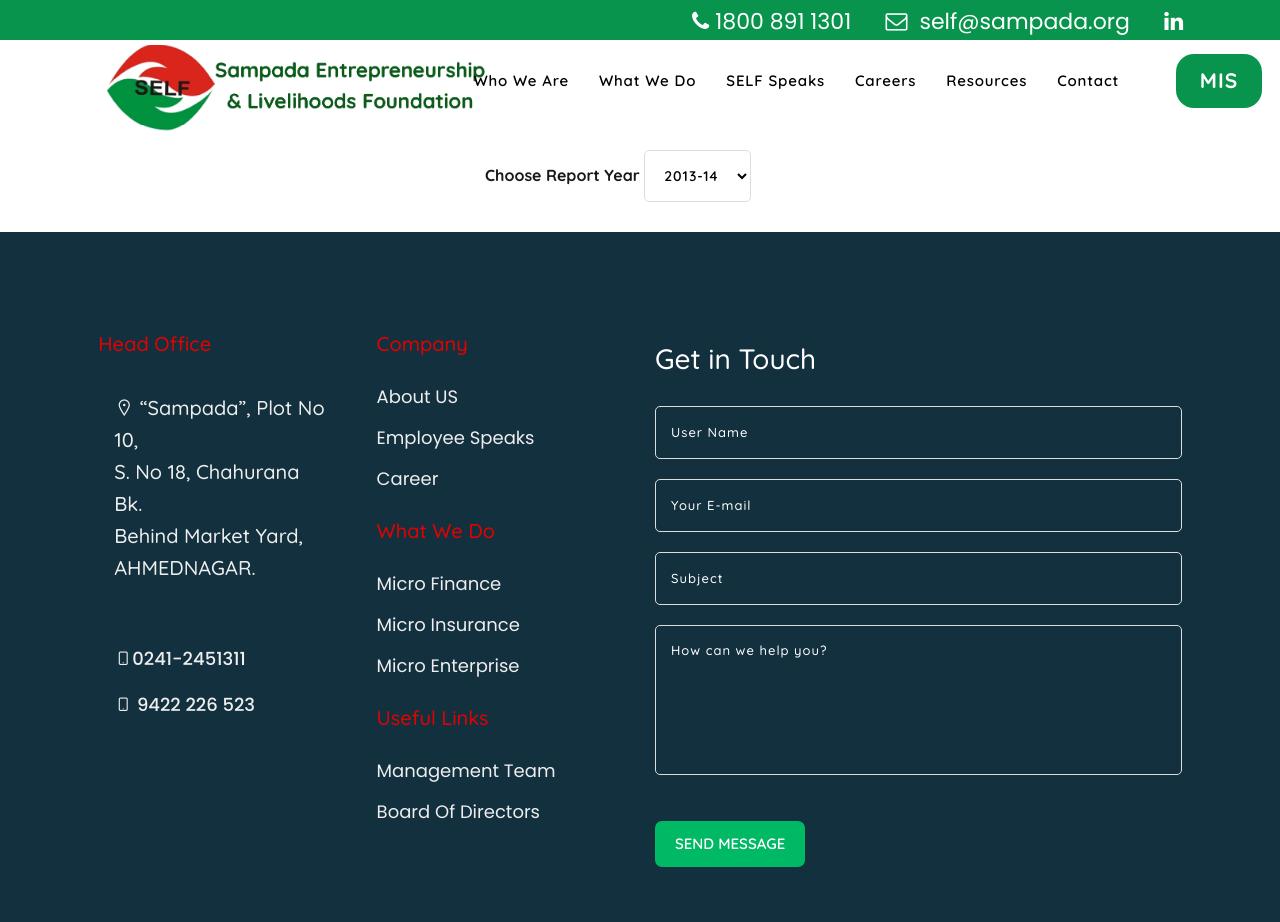
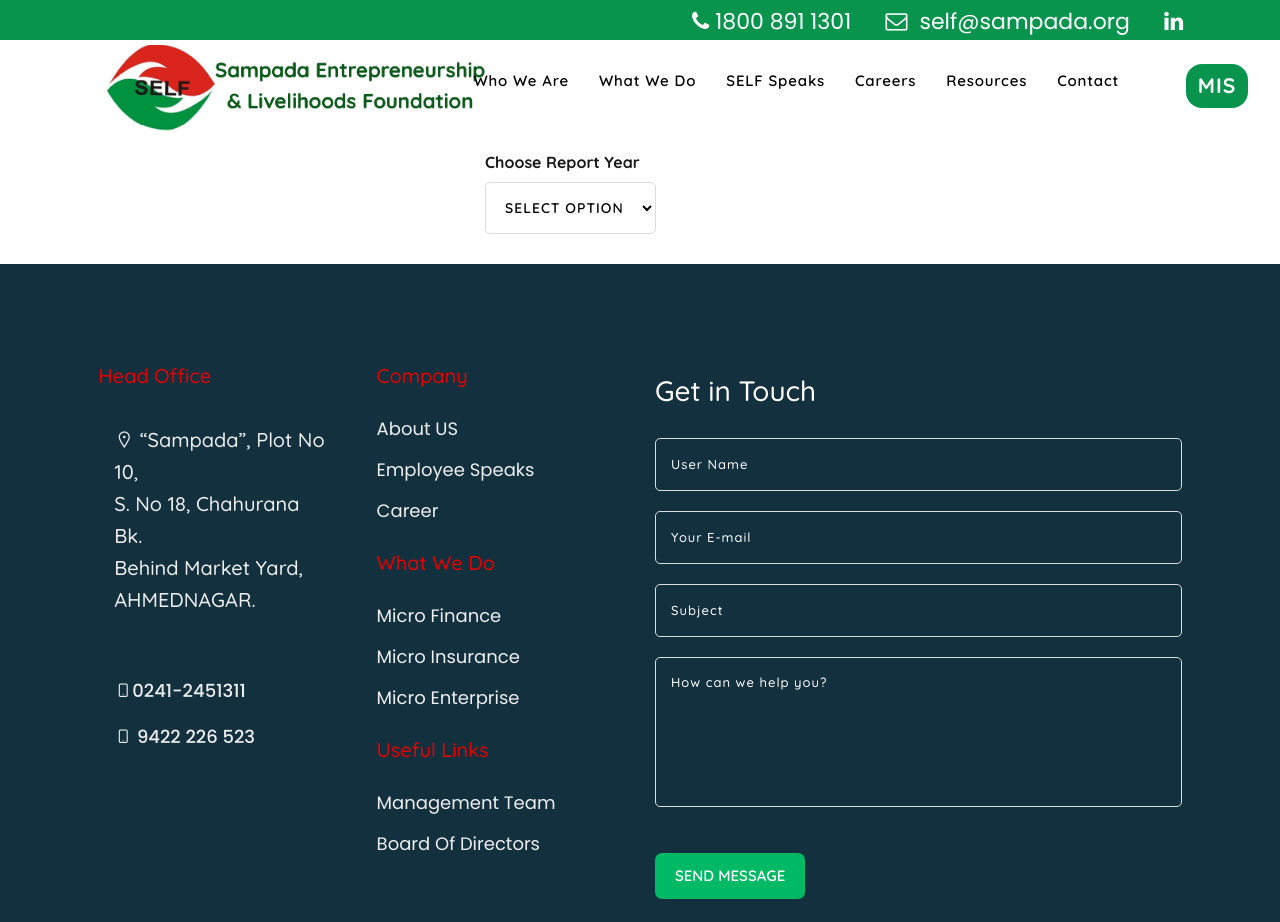
Before and after one commit to dnyand33p/dnyand33p.github.io, a plain HTML site: page reports/index.html in a window 1280 px wide. Shown: the top 922 px of the page. Drawn offline with Linux system fonts and the light colour scheme.

Commit message:
reduced main btn-size

```diff
--- a/assets/css/custom.css
+++ b/assets/css/custom.css
@@ -152,3 +152,7 @@
      padding-right: 3px !important;
      margin-right: 3px !important;
  }
+
+ .header-right-content {
+     padding:10px;
+ }
--- a/assets/css/style.css
+++ b/assets/css/style.css
@@ -334,15 +334,15 @@
 	display: inline-block;
 	background: var(--green);
 	color: #191919;
-	font-size: 16px;
+	font-size: 13px;
 	font-weight: 500;
 	letter-spacing: 1px;
 	text-transform: capitalize;
-	padding: 11px 24px;
+	padding: 6px 12px;
 	text-align: center;
 	vertical-align: middle;
 	cursor: pointer;
-	border-radius: 18px;
+	border-radius: 16px;
 	-webkit-transition: .3s;
 	transition: .3s;
 }
--- a/reports/index.html
+++ b/reports/index.html
@@ -148,12 +148,11 @@
 
 
 
-    <link rel="stylesheet" href="/assets/css/custom.css">
-<form class="center">
+    <form class="center">
     <div class="form">
         <label for="Choose Year"> <b> Choose Report Year</b> </label>
     <select  id="getReport" name="Choose Year" onchange="return returnReport()">
-		<option value="2013-14.pdf">2013-14</option>
+		<option value="2013-14.pdf">SELECT OPTION</option>
 		<option value="2014-15.pdf">2014-15</option>
 		<option value="2015-16.pdf">2015-16</option>
         <option value="2016-17.pdf">2016-17</option>
```
